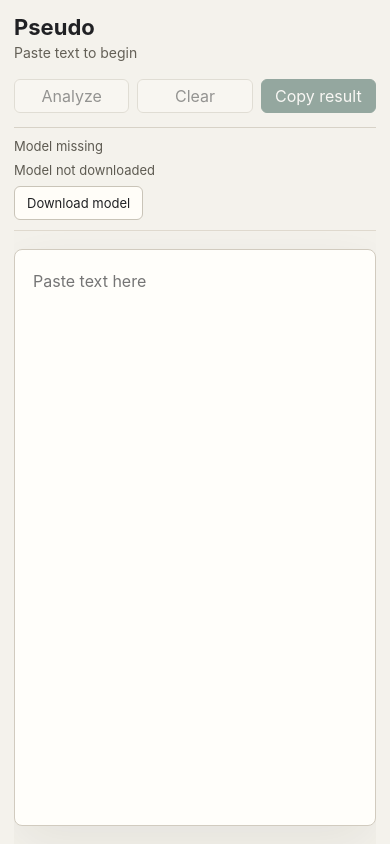
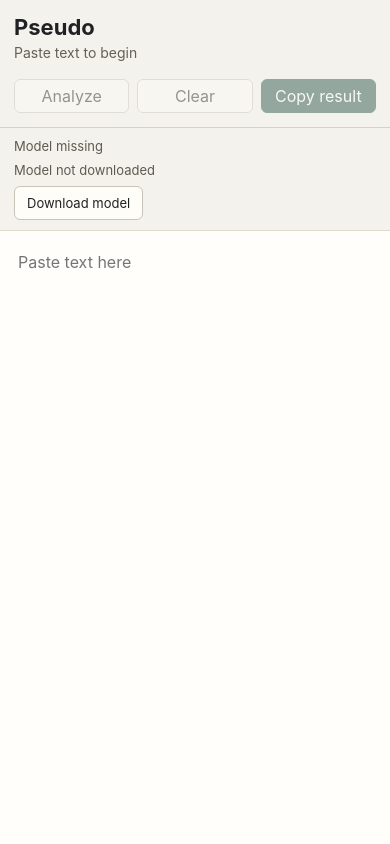
Before and after one commit to igruenig/pseudo, a React (Vite) app: page / in a window 390 px wide. Built offline with nearby package versions, Linux system fonts and the light colour scheme.

Commit message:
Make document surface edge to edge

```diff
--- a/src/styles.css
+++ b/src/styles.css
@@ -53,7 +53,6 @@
   display: flex;
   flex-direction: column;
   height: 100vh;
-  padding: 18px 22px 0;
   overflow: hidden;
 }
 
@@ -62,7 +61,7 @@
   align-items: center;
   justify-content: space-between;
   gap: 18px;
-  padding-bottom: 14px;
+  padding: 18px 22px 14px;
   border-bottom: 1px solid #d7d2c7;
 }
 
@@ -87,6 +86,7 @@
 
 .model-strip {
   min-height: 42px;
+  padding: 0 22px;
   border-bottom: 1px solid #dfd9ce;
   color: #5d5a51;
   font-size: 13px;
@@ -97,7 +97,6 @@
   flex: 1;
   width: 100%;
   min-height: 0;
-  padding: 18px 0 28px;
   overflow: hidden;
 }
 
@@ -108,8 +107,8 @@
   height: 100%;
   min-height: 0;
   margin: 0;
-  border: 1px solid #d1cbbf;
-  border-radius: 8px;
+  border: 0;
+  border-radius: 0;
   background: #fffefa;
   color: #202124;
   padding: 28px 32px;
@@ -117,7 +116,7 @@
   font-size: 17px;
   letter-spacing: 0;
   overflow: auto;
-  box-shadow: 0 18px 55px rgba(50, 45, 34, 0.08);
+  box-shadow: none;
 }
 
 .document-shell textarea {
@@ -218,13 +217,10 @@
 }
 
 @media (max-width: 760px) {
-  .app-shell {
-    padding: 14px 14px 0;
-  }
-
   .toolbar {
     align-items: flex-start;
     flex-direction: column;
+    padding: 14px;
   }
 
   .toolbar-actions {
@@ -238,12 +234,7 @@
   .model-strip {
     align-items: flex-start;
     flex-direction: column;
-    padding: 10px 0;
-  }
-
-  .document-shell {
-    min-height: 0;
-    padding-bottom: 18px;
+    padding: 10px 14px;
   }
 
   .document-shell textarea,
```
